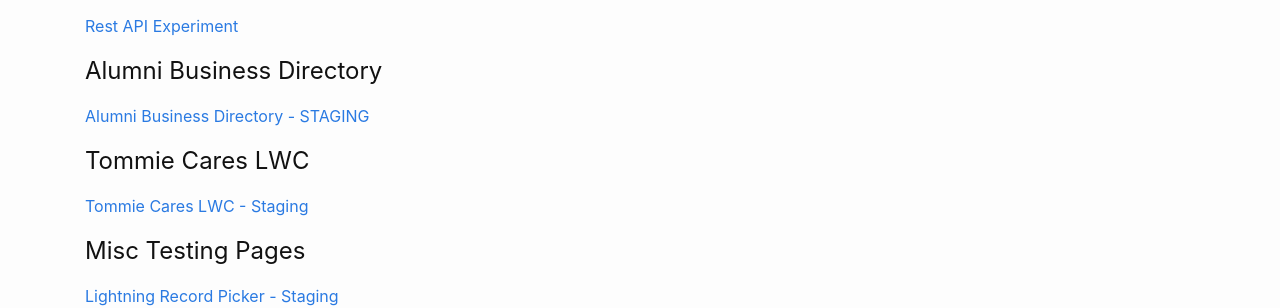
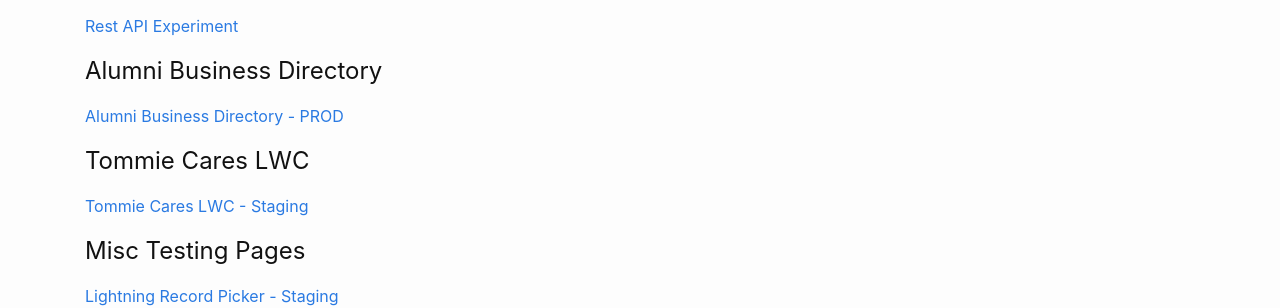
Before and after one commit to UniversityOfSaintThomas/crm_web_test, a Jekyll site: the page built from index.md, in a window 1280 px wide and 900 px high, scrolled down 601 px. Shown: the part 154-462 px from the top of the window. Built offline with Jekyll 4.4.1, drawn with Linux system fonts in a browser that asks for light colours; some web fonts are replaced; our own code applies the rules of GitHub Pages for plain Markdown files.

Commit message:
Update Alumni Business Directory link to PROD

```diff
--- a/index.md
+++ b/index.md
@@ -32,7 +32,7 @@ This site is used to test external web pages (outside of Salesforce) that host C
 
 ## Alumni Business Directory
 
-[Alumni Business Directory - STAGING](alumni-business-directory-staging.md)
+[Alumni Business Directory - PROD](alumni-business-directory-prod.md)
 
 ## Tommie Cares LWC
 
```
